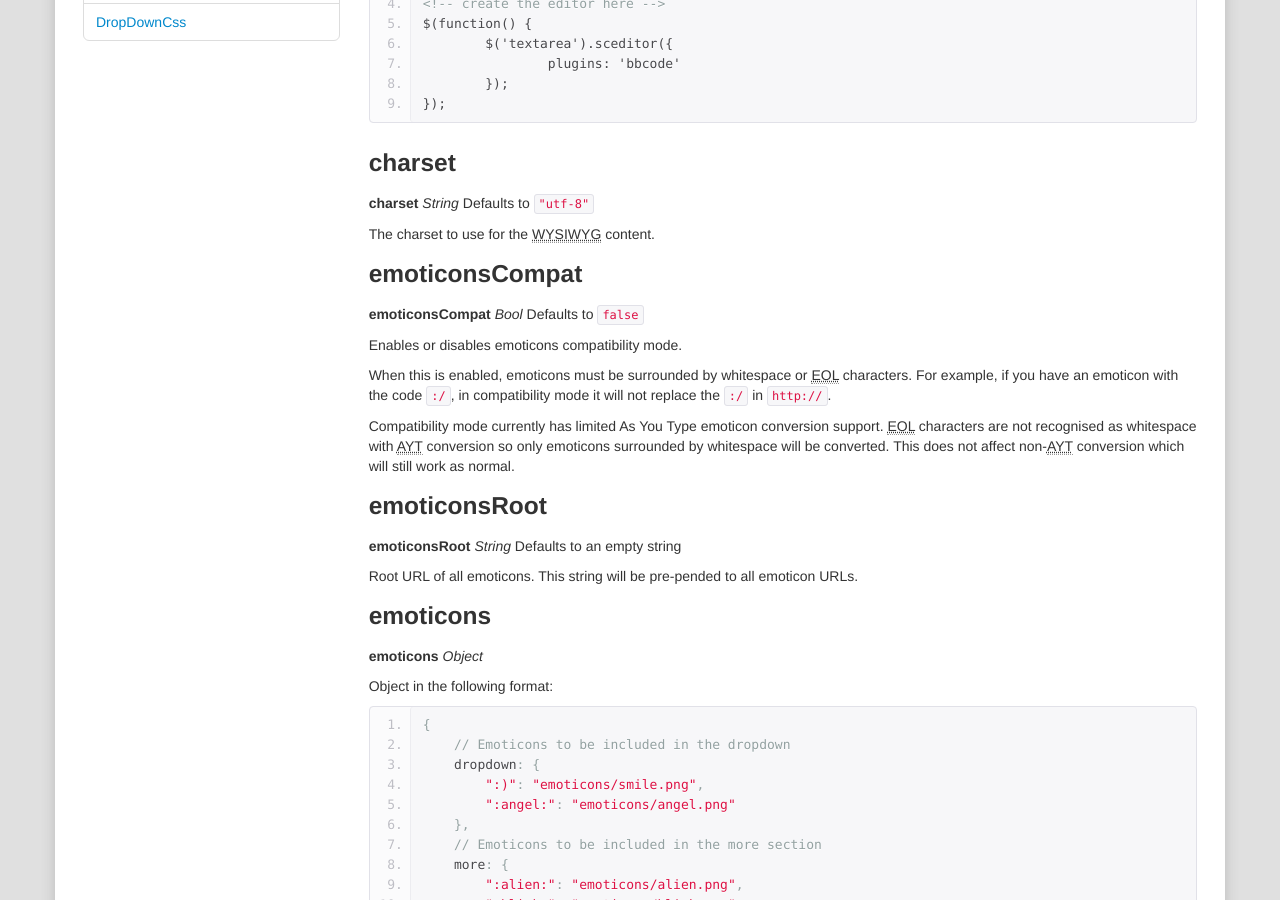
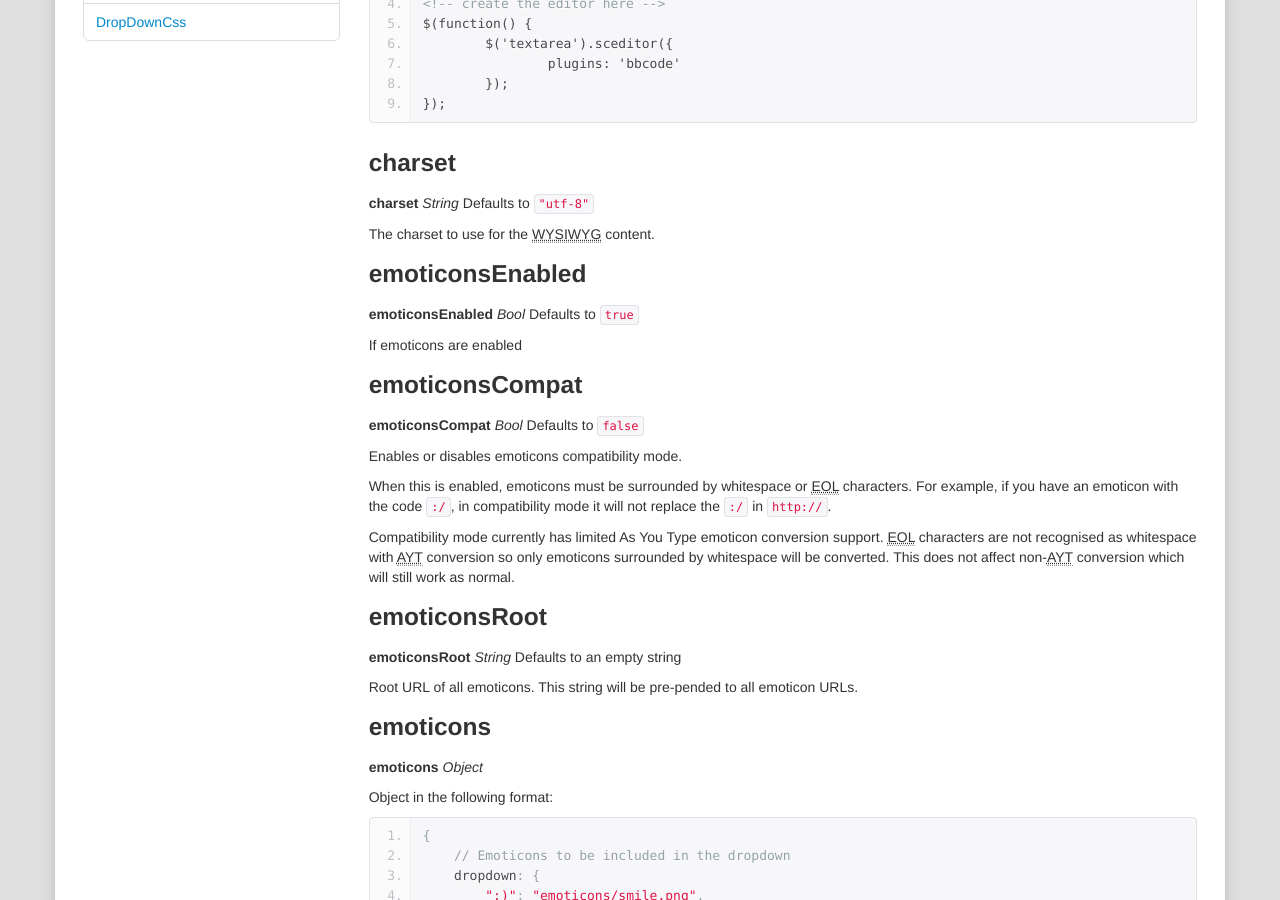
Before and after one commit to samclarke/sceditor.com, a Jekyll site: the page built from documentation/options.md, in a window 1280 px wide and 900 px high, scrolled down 1429 px. Built offline with Jekyll 4.4.1, drawn with Linux system fonts in a browser that asks for light colours; nearby versions of some CDN libraries; Markdown is read by kramdown in place of the engine named in the settings; comment, search, counter and statistics services are not loaded.

Commit message:
Add emoticonsEnabled option and move style above JS in layout

```diff
--- a/_layouts/default.html
+++ b/_layouts/default.html
@@ -15,8 +15,8 @@
 			<script src="http://html5shiv.googlecode.com/svn/trunk/html5.js"></script>
 		<![endif]-->
 
+		<link rel="stylesheet" type="text/css" href="/style.css" />
 		<script src="//ajax.googleapis.com/ajax/libs/jquery/1.9.1/jquery.min.js"></script>
-		<link rel="stylesheet" type="text/css" href="/style.css" />
 
 		<link href="http://{{ site.domain }}/atom.xml" rel="alternate" title="{{ site.title }}" type="application/atom+xml" />
 
--- a/documentation/options.md
+++ b/documentation/options.md
@@ -149,6 +149,13 @@ $(function() {
 **charset** *String* Defaults to `"utf-8"`
 
 The charset to use for the <abbr title="What You See Is What You Get">WYSIWYG</abbr> content.
+
+
+### emoticonsEnabled <a id="emoticonsEnabled"></a>
+
+**emoticonsEnabled** *Bool* Defaults to `true`
+
+If emoticons are enabled
 
 
 ### emoticonsCompat <a id="emoticonsCompat"></a>
```
